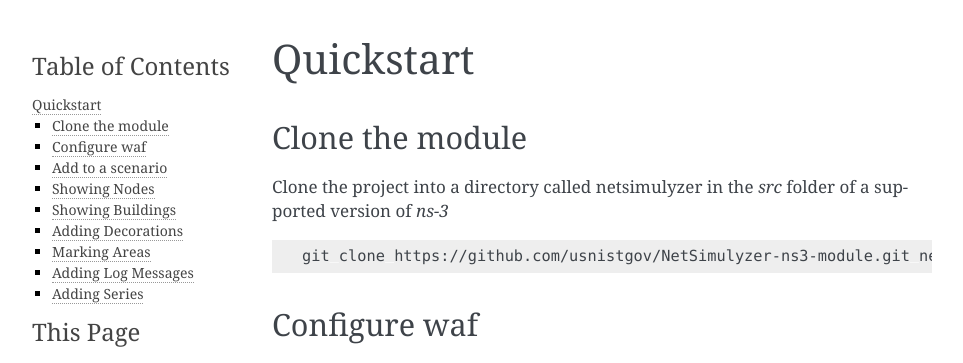
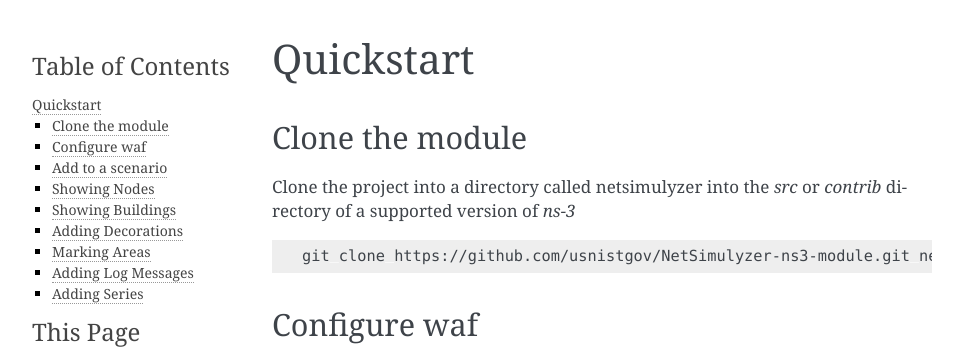
Before and after one commit to usnistgov/NetSimulyzer-ns3-module, a Sphinx documentation site: the page built from doc/source/quickstart.rst, in a window 1280 px wide and 900 px high. Shown: the top 363 px of the window, without its empty margins (148-1111 px from the left). Built offline with Sphinx 7.4.7, drawn with Linux system fonts in a browser that asks for light colours.

Commit message:
Add instructions for installing into `contrib/`

```diff
--- a/doc/source/quickstart.rst
+++ b/doc/source/quickstart.rst
@@ -3,7 +3,8 @@
 
 Clone the module
 ++++++++++++++++
-Clone the project into a directory called netsimulyzer in the `src` folder of a supported version of *ns-3*
+Clone the project into a directory called netsimulyzer into
+the `src` or `contrib` directory of a supported version of *ns-3*
 
 .. code-block:: Bash
 
```
Also changed, not shown: README.md (+8 -4 lines).
